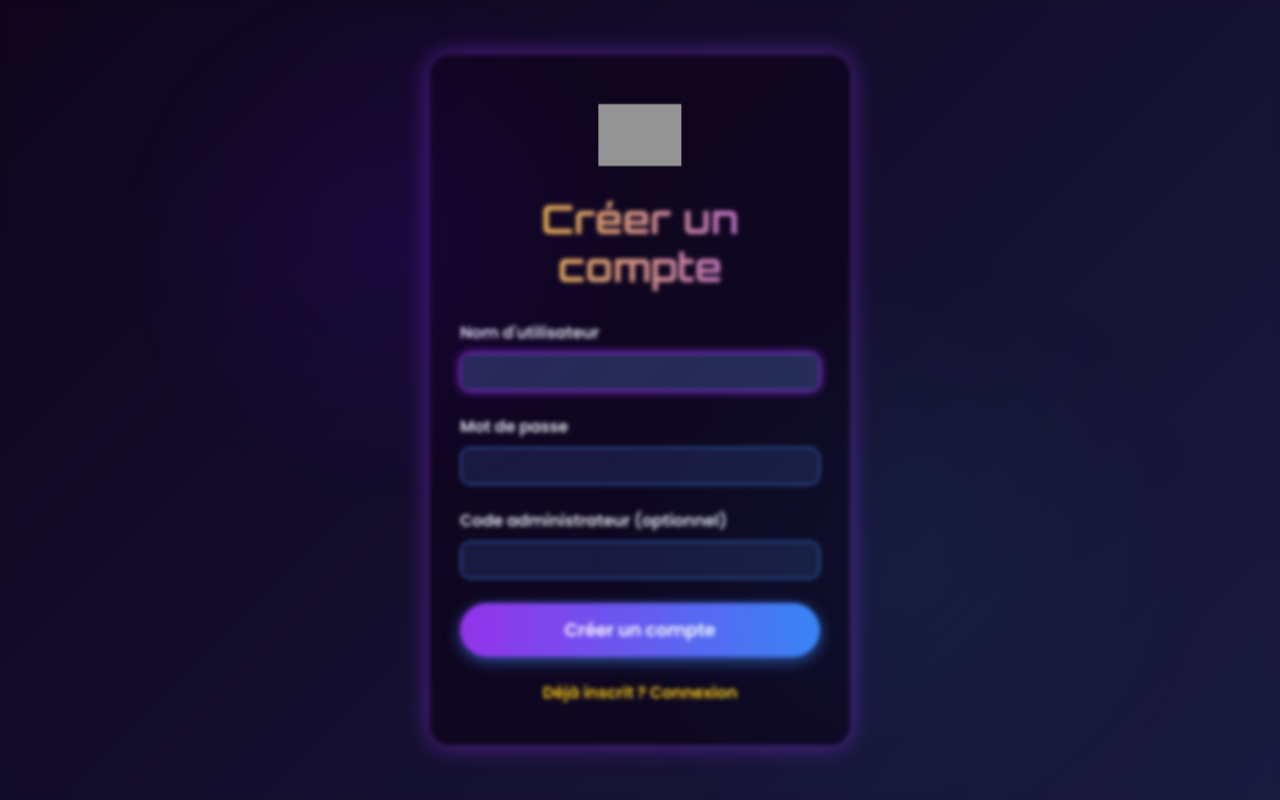
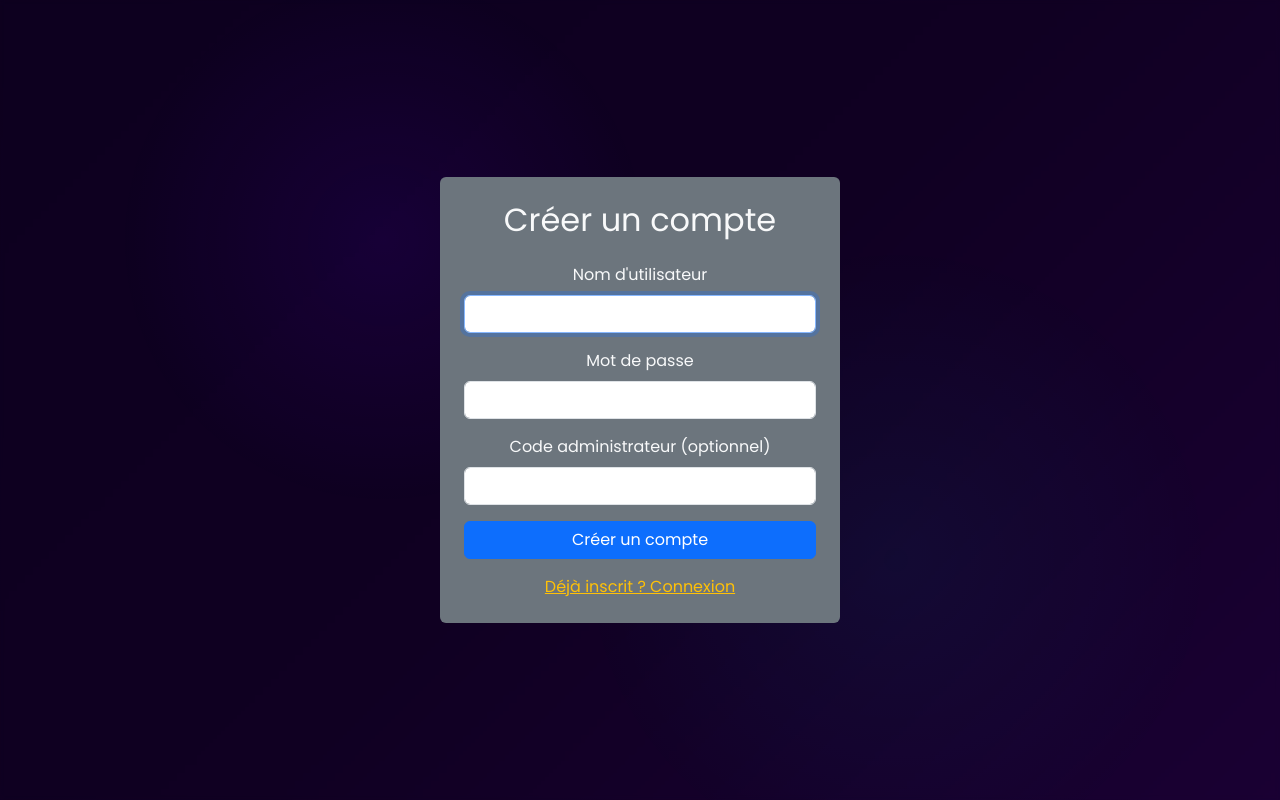
Before and after one commit to brendayologaza4/Robot-trader, a Flask app: page /register in a window 1280 px wide. Run offline with Flask 3, Linux system fonts and the light colour scheme; some libraries are stand-ins or nearby versions; grey boxes are pictures that could not be loaded.

Commit message:
Update register.html

```diff
--- a/templates/register.html
+++ b/templates/register.html
@@ -5,176 +5,32 @@
     <title>Inscription - Robot Trader IA</title>
     <meta name="viewport" content="width=device-width, initial-scale=1" />
     <link rel="stylesheet" href="{{ url_for('static', filename='style.css') }}">
-    <!-- Google Fonts -->
-    <link href="https://fonts.googleapis.com/css2?family=Orbitron:wght@500;700&family=Poppins:wght@400;600&display=swap" rel="stylesheet" />
+    <link href="https://fonts.googleapis.com/css2?family=Poppins:wght@400;600&display=swap" rel="stylesheet">
+    <link rel="stylesheet" href="https://cdn.jsdelivr.net/npm/bootstrap@5.3.3/dist/css/bootstrap.min.css">
+</head>
+<body class="d-flex justify-content-center align-items-center bg-dark text-light" style="min-height:100vh;">
 
-    <!-- Bootstrap -->
-    <link rel="stylesheet" href="https://cdn.jsdelivr.net/npm/bootstrap@5.3.3/dist/css/bootstrap.min.css" />
-
-    <!-- Custom Style -->
-    <style>
-        body {
-            margin: 0;
-            padding: 0;
-            font-family: 'Poppins', sans-serif;
-            background: linear-gradient(135deg, #0f051d, #1a1a40);
-            color: #ffffff;
-            min-height: 100vh;
-            display: flex;
-            justify-content: center;
-            align-items: center;
-            overflow-x: hidden;
-        }
-
-        .register-container {
-            background: rgba(15, 5, 29, 0.85);
-            padding: 40px 30px;
-            border-radius: 20px;
-            box-shadow: 0 0 25px rgba(147, 51, 234, 0.6);
-            width: 100%;
-            max-width: 420px;
-        }
-
-        h2 {
-            font-family: 'Orbitron', sans-serif;
-            font-weight: 700;
-            font-size: 2.5rem;
-            margin-bottom: 30px;
-            background: linear-gradient(90deg, #facc15, #a855f7);
-            -webkit-background-clip: text;
-            -webkit-text-fill-color: transparent;
-            text-align: center;
-        }
-
-        label {
-            font-weight: 600;
-            color: #e2e8f0;
-        }
-
-        input.form-control {
-            background-color: #1a1a40;
-            border: 1px solid #3b82f6;
-            color: #e2e8f0;
-            border-radius: 10px;
-            transition: border-color 0.3s ease, background-color 0.3s ease, box-shadow 0.3s ease;
-        }
-
-        input.form-control:focus {
-            background-color: #272b55;
-            border-color: #9333ea;
-            box-shadow: 0 0 8px #9333ea;
-            color: #fff;
-        }
-
-        button.btn {
-            background: linear-gradient(90deg, #9333ea, #3b82f6);
-            border: none;
-            font-weight: 700;
-            padding: 14px;
-            border-radius: 30px;
-            transition: all 0.3s ease;
-            box-shadow: 0 4px 15px rgba(59, 130, 246, 0.6);
-            width: 100%;
-            color: white;
-            font-size: 1.1rem;
-            cursor: pointer;
-        }
-
-        button.btn:hover {
-            transform: translateY(-3px);
-            box-shadow: 0 6px 25px rgba(147, 51, 234, 0.8);
-        }
-
-        .text-center a {
-            color: #facc15;
-            font-weight: 600;
-            text-decoration: none;
-            transition: color 0.3s ease, text-decoration 0.3s ease;
-        }
-
-        .text-center a:hover {
-            color: #a855f7;
-            text-decoration: underline;
-        }
-
-        .logo {
-            margin-bottom: 20px;
-            width: 80px;
-            height: 80px;
-            background: url('https://cryptologos.cc/logos/bitcoin-btc-logo.png') no-repeat center center;
-            background-size: contain;
-            opacity: 0.8;
-            animation: pulse 4s infinite ease-in-out;
-            margin-left: auto;
-            margin-right: auto;
-        }
-
-        @keyframes pulse {
-            0%, 100% {
-                transform: scale(1);
-                opacity: 0.7;
-            }
-            50% {
-                transform: scale(1.05);
-                opacity: 1;
-            }
-        }
-
-        @media (max-width: 480px) {
-            .register-container {
-                padding: 30px 20px;
-                border-radius: 15px;
-            }
-
-            h2 {
-                font-size: 2rem;
-            }
-        }
-    </style>
-</head>
-<body>
-    <div class="register-container">
-        <div class="logo"></div>
-        <h2>Créer un compte</h2>
+<div class="container p-4 rounded bg-secondary" style="max-width: 400px;">
+    <h2 class="text-center mb-4">Créer un compte</h2>
     <form action="/register" method="post" novalidate>
-            <div class="mb-4">
+        <div class="mb-3">
             <label for="username" class="form-label">Nom d'utilisateur</label>
-                <input
-                    type="text"
-                    id="username"
-                    name="username"
-                    class="form-control"
-                    required
-                    autocomplete="username"
-                    autofocus
-                />
+            <input type="text" id="username" name="username" class="form-control" required autocomplete="username" autofocus>
         </div>
-            <div class="mb-4">
+        <div class="mb-3">
             <label for="password" class="form-label">Mot de passe</label>
-                <input
-                    type="password"
-                    id="password"
-                    name="password"
-                    class="form-control"
-                    required
-                    autocomplete="new-password"
-                />
+            <input type="password" id="password" name="password" class="form-control" required autocomplete="new-password">
         </div>
-            <div class="mb-4">
+        <div class="mb-3">
             <label for="code_admin" class="form-label">Code administrateur (optionnel)</label>
-                <input
-                    type="text"
-                    id="code_admin"
-                    name="code_admin"
-                    class="form-control"
-                    autocomplete="off"
-                />
+            <input type="text" id="code_admin" name="code_admin" class="form-control" autocomplete="off">
         </div>
-            <button type="submit" class="btn">Créer un compte</button>
+        <button type="submit" class="btn btn-primary w-100">Créer un compte</button>
     </form>
-        <div class="text-center mt-4">
-            <a href="/login">Déjà inscrit ? Connexion</a>
+    <div class="text-center mt-3">
+        <a href="/login" class="text-warning">Déjà inscrit ? Connexion</a>
     </div>
 </div>
+
 </body>
 </html>
```
Lines whose indentation alone changed are shown as unchanged.
